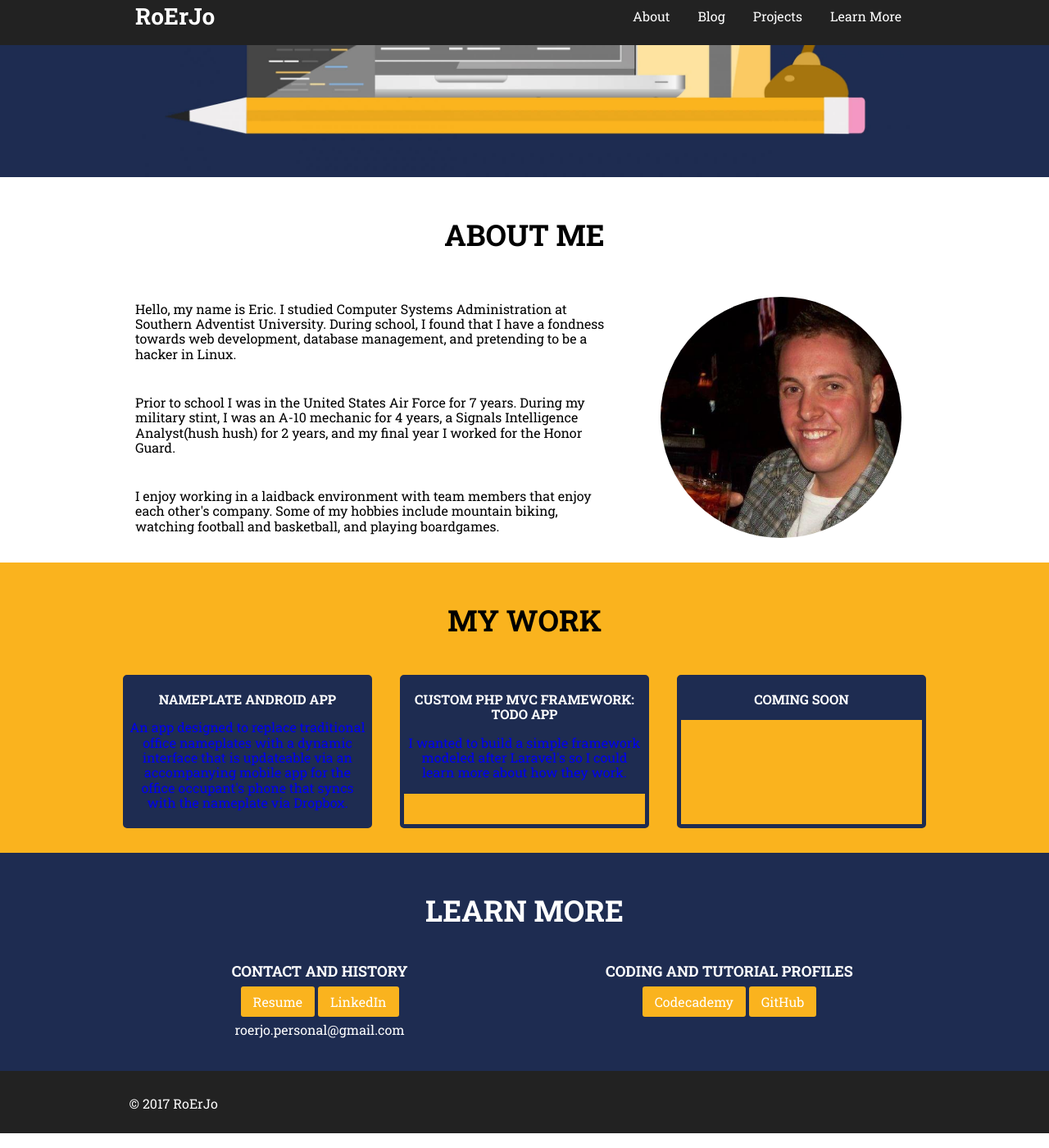
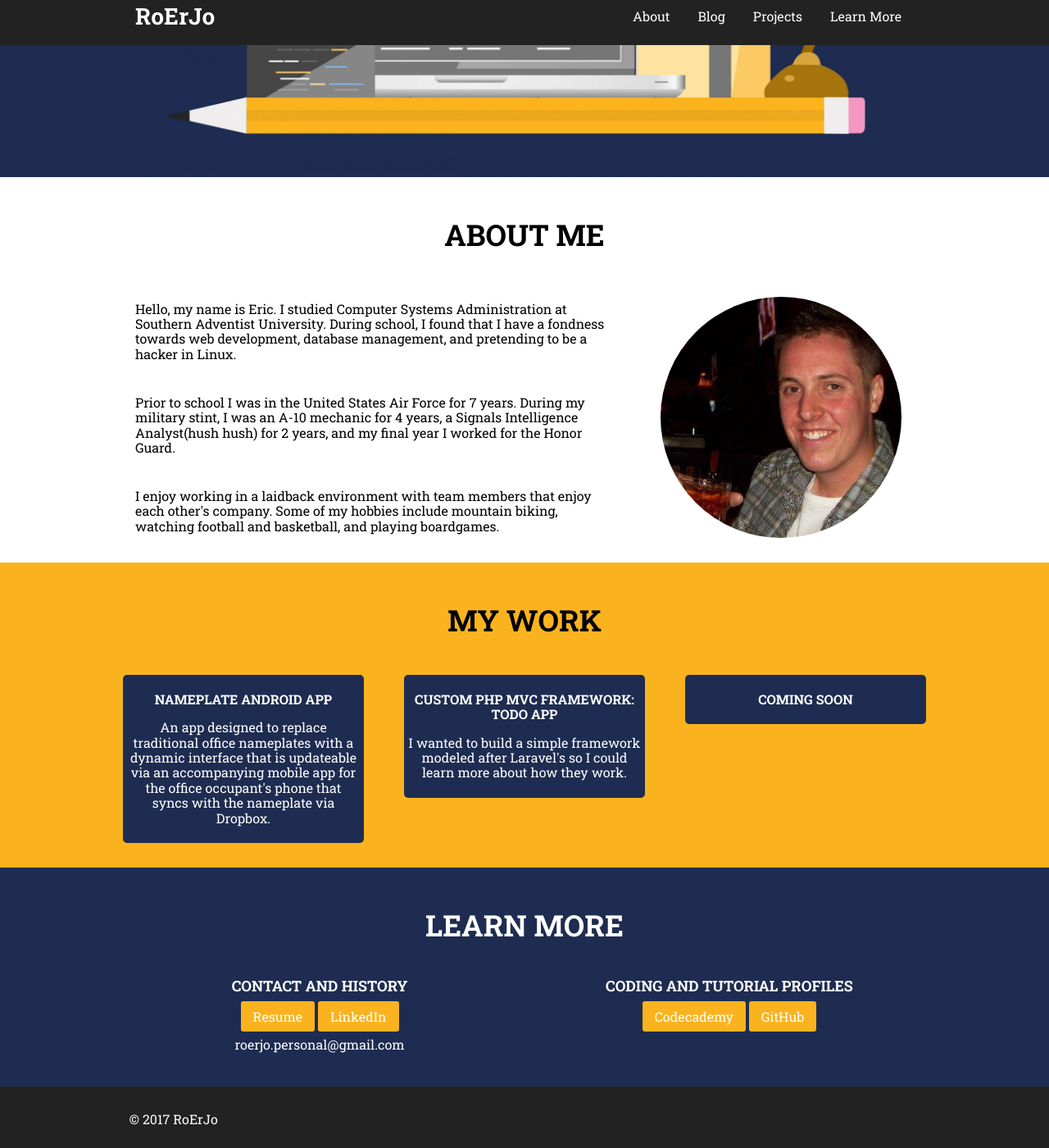
Before and after one commit to roerjo/roerjo.me, a Jekyll site: the page built from index.html, in a window 1280 px wide and 1400 px high, scrolled down 369 px. Shown: the whole window at 82% size. Built offline with Jekyll 4.4.1, drawn with Linux system fonts in a browser that asks for light colours.

Commit message:
changed project background

```diff
--- a/css/main.css
+++ b/css/main.css
@@ -136,16 +136,17 @@ header {
     justify-content: space-between;
     padding: 0 15px; }
   .work .projects {
-    width: 30%;
-    border: 5px solid #1E2C51;
-    border-radius: 5px; }
+    width: 30%; }
   .work a {
     text-decoration: none; }
   .work .thumbnail {
+    color: #fff;
     background-color: #1E2C51;
     text-align: center;
     border: none;
-    overflow: auto; }
+    overflow: auto;
+    border: 5px solid #1E2C51;
+    border-radius: 5px; }
   .work h3 {
     color: #fff;
     font-size: 100%;
--- a/scss/main.scss
+++ b/scss/main.scss
@@ -207,17 +207,18 @@ header {
 	}
 	.projects {
 		width: 30%;
-		border: 5px solid #1E2C51;
-		border-radius: 5px;
 	}
 	a {
 		text-decoration: none;
 	}
 	.thumbnail {
+		color: $lightHeadingColor;
 		background-color: #1E2C51;
 		text-align: center;
     	border: none;
 		overflow: auto;
+		border: 5px solid #1E2C51;
+		border-radius: 5px;
 	}
 	h3 {
 		color: $lightHeadingColor;
```
Also changed, not shown: 1 other file.
